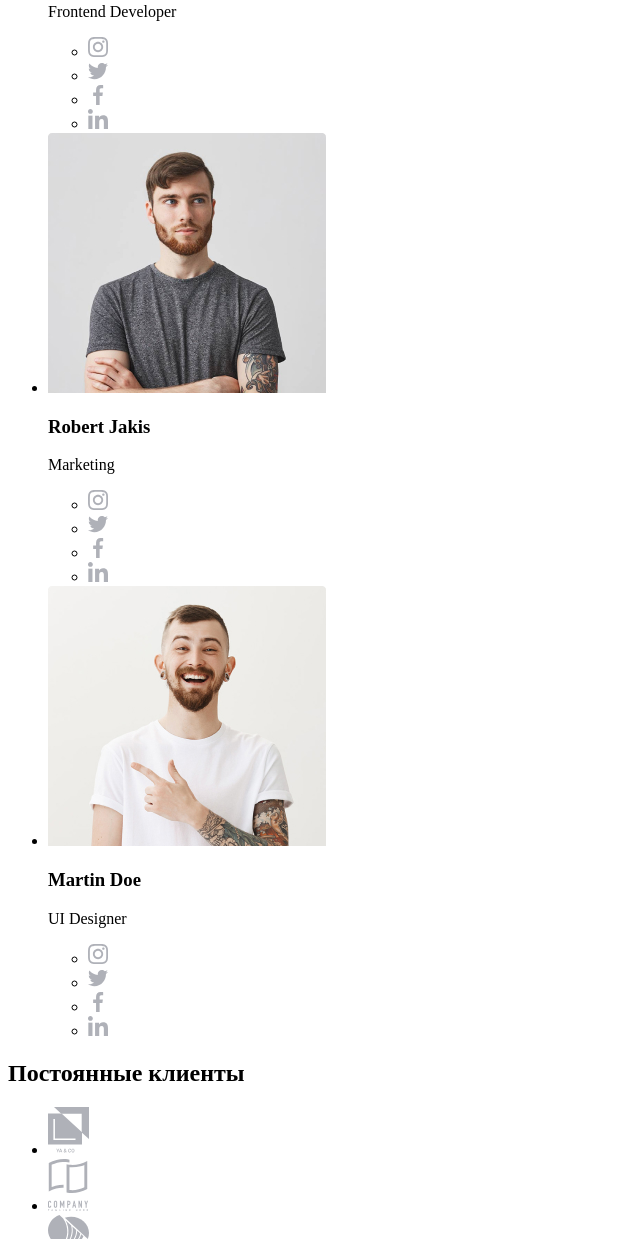
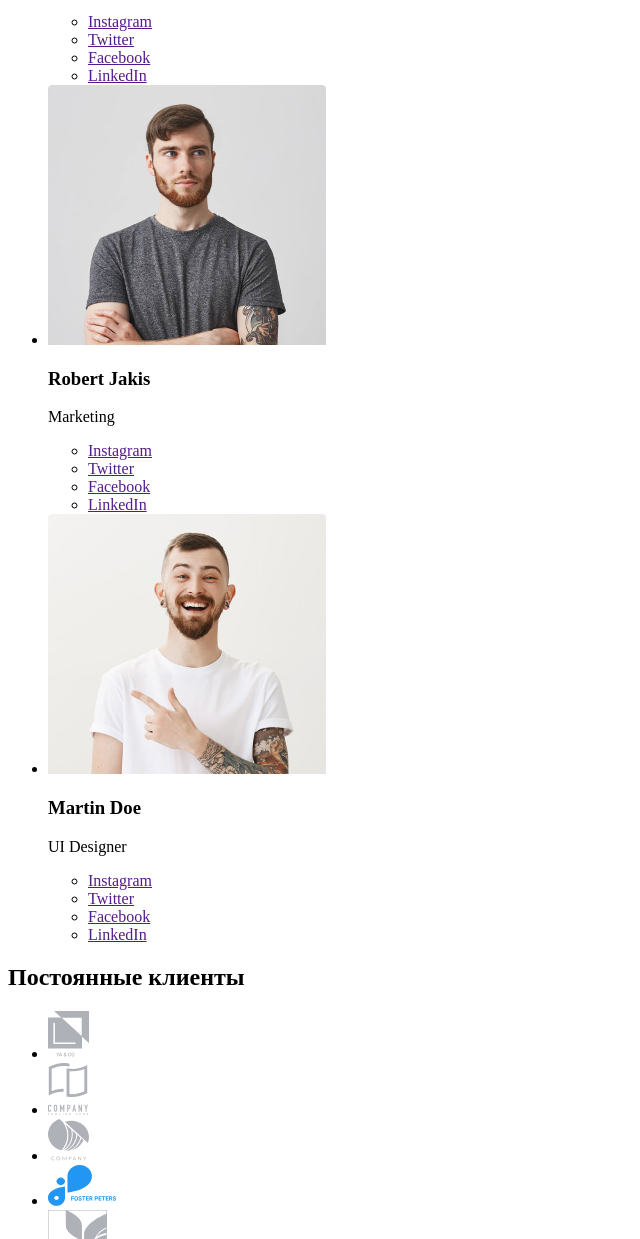
Before and after one commit to Serhii-Yakimtso/goit-hometask-01, a plain HTML site: page index.html in a window 1280 px wide. Shown: the part 2890-4129 px from the top of the page, without its empty margins (0-640 px from the left). Drawn offline with Linux system fonts and the light colour scheme.

Commit message:
Убрал иконки соц.сетей "Наша команда"
Убрал иконки соц.сетей (инстаграм, фейсбук, твиттер, линкидин) в разделе "Наша команда". Заменил aria-label

```diff
--- a/index.html
+++ b/index.html
@@ -119,24 +119,16 @@
             <p>Product Designer</p>
             <ul>
               <li>
-                <a href="">
-                  <img src="./image/instagram01.svg" alt="instagram" />
-                </a>
+                <a href="" aria-label="Ссылка на Instagram">Instagram</a>
               </li>
               <li>
-                <a href="">
-                  <img src="./image/twitter01.svg" alt="twitter" />
-                </a>
+                <a href="" aria-label="Ссылка на Twitter">Twitter</a>
               </li>
               <li>
-                <a href="">
-                  <img src="./image/facebook01.svg" alt="facebook" />
-                </a>
+                <a href="" aria-label="Ссылка на Facebook">Facebook</a>
               </li>
               <li>
-                <a href="">
-                  <img src="./image/linkedin01.svg" alt="linkedin" />
-                </a>
+                <a href="" aria-label="Ссылка на LinkedIn">LinkedIn</a>
               </li>
             </ul>
           </li>
@@ -146,24 +138,16 @@
             <p>Frontend Developer</p>
             <ul>
               <li>
-                <a href="">
-                  <img src="./image/instagram01.svg" alt="instagram" />
-                </a>
+                <a href="" aria-label="Ссылка на Instagram">Instagram</a>
               </li>
               <li>
-                <a href="">
-                  <img src="./image/twitter01.svg" alt="twitter" />
-                </a>
+                <a href="" aria-label="Ссылка на Twitter">Twitter</a>
               </li>
               <li>
-                <a href="">
-                  <img src="./image/facebook01.svg" alt="facebook" />
-                </a>
+                <a href="" aria-label="Ссылка на Facebook">Facebook</a>
               </li>
               <li>
-                <a href="">
-                  <img src="./image/linkedin01.svg" alt="linkedin" />
-                </a>
+                <a href="" aria-label="Ссылка на LinkedIn">LinkedIn</a>
               </li>
             </ul>
           </li>
@@ -173,24 +157,16 @@
             <p>Marketing</p>
             <ul>
               <li>
-                <a href="">
-                  <img src="./image/instagram01.svg" alt="instagram" />
-                </a>
+                <a href="" aria-label="Ссылка на Instagram">Instagram</a>
               </li>
               <li>
-                <a href="">
-                  <img src="./image/twitter01.svg" alt="twitter" />
-                </a>
+                <a href="" aria-label="Ссылка на Twitter">Twitter</a>
               </li>
               <li>
-                <a href="">
-                  <img src="./image/facebook01.svg" alt="facebook" />
-                </a>
+                <a href="" aria-label="Ссылка на Facebook">Facebook</a>
               </li>
               <li>
-                <a href="">
-                  <img src="./image/linkedin01.svg" alt="linkedin" />
-                </a>
+                <a href="" aria-label="Ссылка на LinkedIn">LinkedIn</a>
               </li>
             </ul>
           </li>
@@ -200,24 +176,16 @@
             <p>UI Designer</p>
             <ul>
               <li>
-                <a href="">
-                  <img src="./image/instagram01.svg" alt="instagram" />
-                </a>
+                <a href="" aria-label="Ссылка на Instagram">Instagram</a>
               </li>
               <li>
-                <a href="">
-                  <img src="./image/twitter01.svg" alt="twitter" />
-                </a>
+                <a href="" aria-label="Ссылка на Twitter">Twitter</a>
               </li>
               <li>
-                <a href="">
-                  <img src="./image/facebook01.svg" alt="facebook" />
-                </a>
+                <a href="" aria-label="Ссылка на Facebook">Facebook</a>
               </li>
               <li>
-                <a href="">
-                  <img src="./image/linkedin01.svg" alt="linkedin" />
-                </a>
+                <a href="" aria-label="Ссылка на LinkedIn">LinkedIn</a>
               </li>
             </ul>
           </li>
```
